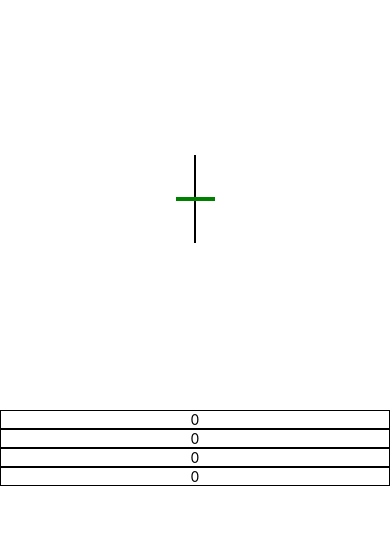
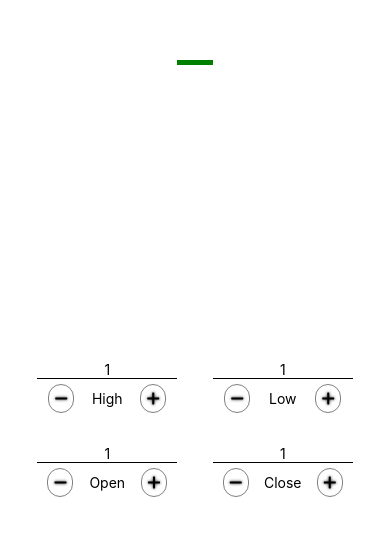
Before and after one commit to Alequin/japanese-candlestick-patterns-app, a React Native app: screen / in a window 390 px wide. Shown: the part 213-748 px from the top of the page. Built offline with nearby package versions, Linux system fonts and the light colour scheme.

Commit message:
styled candles inputs and improved logic

```diff
--- a/App.js
+++ b/App.js
@@ -1,14 +1,16 @@
+import Constants from "expo-constants";
+import { StatusBar } from "expo-status-bar";
 import React, { useState } from "react";
-import { StyleSheet, TextInput, View } from "react-native";
+import { StyleSheet, View } from "react-native";
 import { Candle } from "./src/candle";
 import { CandleInputs } from "./src/candle-inputs";
 import { useCandleShape } from "./src/use-candle-shape";
 
 export default function App() {
-  const [high, setHigh] = useState("0");
-  const [close, setClose] = useState("0");
-  const [open, setOpen] = useState("0");
-  const [low, setLow] = useState("0");
+  const [high, setHigh] = useState("1");
+  const [close, setClose] = useState("1");
+  const [open, setOpen] = useState("1");
+  const [low, setLow] = useState("1");
 
   const { isCandleValid, ...candleShapeDetails } = useCandleShape({
     high: toNumber(high),
@@ -18,11 +20,16 @@ export default function App() {
   });
 
   return (
+    <View style={styles.page}>
+      <StatusBar style="light" />
       <View style={styles.container}>
+        <View style={styles.candleContainer}>
           <Candle
             isCandleValid={isCandleValid}
             candleShapeDetails={candleShapeDetails}
           />
+        </View>
+        <View style={styles.inputsContainer}>
           <CandleInputs
             high={high}
             setHigh={setHigh}
@@ -34,6 +41,8 @@ export default function App() {
             setClose={setClose}
           />
         </View>
+      </View>
+    </View>
   );
 }
 
@@ -43,25 +52,22 @@ const toNumber = (value) => {
 };
 
 const styles = StyleSheet.create({
+  page: {
+    paddingTop: Constants.statusBarHeight + 10,
+    height: "100%",
+    width: "100%",
+    justifyContent: "center",
+    alignItems: "center",
+  },
   container: {
     height: "100%",
-    backgroundColor: "#fff",
-    alignItems: "center",
-    justifyContent: "center",
+    width: "90%",
   },
   candleContainer: {
-    height: "50%",
-    width: "100%",
-    alignItems: "center",
-    justifyContent: "center",
+    height: "60%",
+    marginVertical: 15,
   },
-  stick: {
-    borderWidth: 1,
-    borderColor: "black",
+  inputsContainer: {
     height: "25%",
   },
-  body: {
-    width: "10%",
-    height: "50%",
-  },
 });
--- a/package.json
+++ b/package.json
@@ -9,6 +9,7 @@
   },
   "dependencies": {
     "expo": "~41.0.1",
+    "expo-constants": "~10.1.3",
     "expo-status-bar": "~1.0.4",
     "lodash": "^4.17.21",
     "react": "16.13.1",
--- a/src/candle-inputs.js
+++ b/src/candle-inputs.js
@@ -1,5 +1,13 @@
+import { round } from "lodash";
 import React from "react";
-import { StyleSheet, TextInput, View } from "react-native";
+import {
+  StyleSheet,
+  Text,
+  TextInput,
+  TouchableOpacity,
+  View,
+} from "react-native";
+import { Icon } from "./icon";
 
 export const CandleInputs = ({
   high,
@@ -12,46 +20,101 @@ export const CandleInputs = ({
   setClose,
 }) => {
   return (
+    <View style={styles.container}>
+      <View style={styles.inputRow}>
+        <Input title="High" value={high} setValue={setHigh} />
+        <Input title="Low" value={low} setValue={setLow} />
+      </View>
+      <View style={styles.inputRow}>
+        <Input title="Open" value={open} setValue={setOpen} />
+        <Input title="Close" value={close} setValue={setClose} />
+      </View>
+    </View>
+  );
+};
+
+const Input = ({ title, value, setValue }) => {
+  return (
     <View style={styles.inputContainer}>
       <TextInput
         style={styles.input}
-        value={high}
-        onChangeText={(value) => setHigh(value)}
+        value={value.toString()}
+        onChangeText={(value) => setValue(value)}
         keyboardType="numeric"
       />
-      <TextInput
-        style={styles.input}
-        value={open}
-        onChangeText={(value) => setOpen(value)}
-        keyboardType="numeric"
-      />
-      <TextInput
-        style={styles.input}
-        value={close}
-        onChangeText={(value) => setClose(value)}
-        keyboardType="numeric"
-      />
-      <TextInput
-        style={styles.input}
-        value={low}
-        onChangeText={(value) => setLow(value)}
-        keyboardType="numeric"
-      />
+      <View style={styles.inputButtonsContainer}>
+        <TouchableOpacity
+          onPress={() => {
+            const number = Number(value);
+            return !isNaN(number)
+              ? setValue(round(number - 0.00001, 5))
+              : setValue(1);
+          }}
+        >
+          <View style={styles.inputButton}>
+            <Icon icon="minus" color="black" size={25} />
+          </View>
+        </TouchableOpacity>
+        <Text>{title}</Text>
+        <TouchableOpacity
+          onPress={() => {
+            const number = Number(value);
+            return !isNaN(number)
+              ? setValue(round(number + 0.00001, 5))
+              : setValue(1);
+          }}
+        >
+          <View style={styles.inputButton}>
+            <Icon icon="plus" color="black" size={25} />
+          </View>
+        </TouchableOpacity>
+      </View>
     </View>
   );
 };
 
 const styles = StyleSheet.create({
+  container: {
+    paddingVertical: 20,
+    height: "100%",
+    width: "100%",
+
+    justifyContent: "space-around",
+    alignItems: "center",
+    backgroundColor: "white",
+  },
+  inputRow: {
+    flexDirection: "row",
+    justifyContent: "space-around",
+    alignItems: "center",
+  },
   inputContainer: {
-    height: 20,
-    width: "100%",
+    paddingHorizontal: "5%",
+    width: "50%",
+    justifyContent: "center",
+    alignItems: "center",
   },
   input: {
-    height: "100%",
     width: "100%",
-    borderWidth: 1,
+    borderBottomWidth: 1,
     borderColor: "black",
     color: "black",
     textAlign: "center",
   },
+  inputButtonsContainer: {
+    width: "100%",
+    flexDirection: "row",
+    justifyContent: "space-around",
+    alignItems: "center",
+  },
+  inputButton: {
+    padding: 2,
+    borderRadius: 30,
+    borderColor: "gray",
+    borderWidth: 1,
+    margin: 5,
+    flexDirection: "row",
+    backgroundColor: "white",
+    elevation: 8,
+  },
 });
--- a/src/candle.js
+++ b/src/candle.js
@@ -12,9 +12,15 @@ export const Candle = ({
 }) => {
   return isCandleValid ? (
     <View style={styles.candleContainer}>
-      <CandleStick height={`${topStickHeightPercentage}%`} />
-      <CandleBody height={`${bodyHeightPercentage}%`} isBullish={isBullish} />
-      <CandleStick height={`${bottomStickHeightPercentage}%`} />
+      {topStickHeightPercentage > 0 ? (
+        <CandleStick height={`${topStickHeightPercentage}%`} />
+      ) : null}
+      {bodyHeightPercentage > 0 ? (
+        <CandleBody height={`${bodyHeightPercentage}%`} isBullish={isBullish} />
+      ) : null}
+      {bottomStickHeightPercentage > 0 ? (
+        <CandleStick height={`${bottomStickHeightPercentage}%`} />
+      ) : null}
     </View>
   ) : (
     <View style={styles.candleContainer}>
@@ -31,7 +37,7 @@ const CandleStick = ({ height }) => {
     [height]
   );
 
-  return <View style={style}></View>;
+  return <View style={style} />;
 };
 
 const CandleBody = ({ height, isBullish }) => {
@@ -44,15 +50,17 @@ const CandleBody = ({ height, isBullish }) => {
     [height]
   );
 
-  return <View style={style}></View>;
+  return <View style={style} />;
 };
 
 const styles = StyleSheet.create({
   candleContainer: {
-    height: "50%",
+    height: "100%",
     width: "100%",
     alignItems: "center",
     justifyContent: "center",
+
+    backgroundColor: "white",
   },
   stick: {
     borderWidth: 1,
--- /dev/null
+++ b/src/dynamic-font-size.js
@@ -0,0 +1,20 @@
+import { Dimensions, Platform, PixelRatio } from "react-native";
+
+const { width: SCREEN_WIDTH } = Dimensions.get("window");
+
+// based on iphone 5s's scale
+const scale = SCREEN_WIDTH / 400;
+
+export const dynamicFontSize = (requestedSize) => {
+  const size = Math.round(
+    PixelRatio.roundToNearestPixel(scaleModifier(requestedSize) * scale)
+  );
+
+  return Platform.OS === "ios" ? size : size - 2;
+};
+
+const scaleModifier = (size) => {
+  if (SCREEN_WIDTH < 400) return size - 2;
+  if (SCREEN_WIDTH > 700) return size - 5;
+  return size;
+};
--- /dev/null
+++ b/src/icon.js
@@ -0,0 +1,44 @@
+import { Entypo } from "@expo/vector-icons";
+import camelCase from "lodash/camelCase";
+import React from "react";
+import { View } from "react-native";
+import { dynamicFontSize } from "./dynamic-font-size";
+import { textShadow } from "./text-shadow-style";
+
+export const Icon = ({ icon, ...otherProps }) => {
+  const IconToRender = ICON_OPTIONS[icon];
+  if (!IconToRender)
+    throw new Error(`Unable to find an icon by the name ${icon}`);
+  return <IconToRender {...otherProps} />;
+};
+
+const customIcon =
+  (IconSourceElement, iconName) =>
+  ({ size, color, style, ...otherProps }) =>
+    (
+      <TestIdElement testID={`${camelCase(iconName)}Icon`} style={style}>
+        <IconSourceElement
+          name={iconName}
+          size={dynamicFontSize(size)}
+          color={color}
+          style={textShadow}
+          {...otherProps}
+        />
+      </TestIdElement>
+    );
+
+const ICON_OPTIONS = {
+  plus: customIcon(Entypo, "plus"),
+  minus: customIcon(Entypo, "minus"),
+  blankSpace: ({ size, ...otherProps }) => (
+    <MaterialIcons
+      name="check-box-outline-blank"
+      size={size}
+      color="transparent"
+    >
+      <TestIdElement testID="blankSpaceIcon" {...otherProps} />
+    </MaterialIcons>
+  ),
+};
+
+const TestIdElement = (props) => <View {...props} />;
--- /dev/null
+++ b/src/text-shadow-style.js
@@ -0,0 +1 @@
+export const textShadow = { textShadowColor: "black", textShadowRadius: 3 };
--- a/src/use-candle-shape.js
+++ b/src/use-candle-shape.js
@@ -1,4 +1,4 @@
-import { isNull, some } from "lodash";
+import { isNull, some, uniq } from "lodash";
 import { useMemo } from "react";
 
 export const useCandleShape = (candleData) =>
@@ -10,14 +10,10 @@ export const useCandleShape = (candleData) =>
 
     const isBullish = validCandleData.close >= validCandleData.open;
 
-    const heights = isBullish
-      ? bullishHeights(validCandleData)
-      : bearishHeights(validCandleData);
-
     return {
       isCandleValid: true,
       isBullish,
-      ...heights,
+      ...heights(isBullish, validCandleData),
     };
   }, Object.values(candleData));
 
@@ -33,6 +29,20 @@ const getValidCandleData = (candleData) => {
   return validCandleData;
 };
 
+const heights = (isBullish, validCandleData) => {
+  if (uniq(Object.values(validCandleData)).length === 1)
+    return neutralHeights();
+
+  return isBullish
+    ? bullishHeights(validCandleData)
+    : bearishHeights(validCandleData);
+};
+
+const neutralHeights = () => ({
+  bodyHeightPercentage: 1,
+  topStickHeightPercentage: 0,
+  bottomStickHeightPercentage: 0,
+});
 const bullishHeights = ({ high, low, open, close }) => {
   const fullHeight = high - low;
   return {
@@ -67,15 +77,15 @@ const validClose = ({ high, low, close }) => {
   return isCandleBodyPriceValid(high, low, close) ? close : null;
 };
 const isCandleBodyPriceValid = (high, low, bodyPrice) => {
-  return high > bodyPrice && low < bodyPrice;
+  return high >= bodyPrice && low <= bodyPrice;
 };
 
 const bodyHeight = (close, open, fullHeight) => {
   const height = (Math.abs(close - open) / fullHeight) * 100;
-  return height || 1;
+  return height || 0;
 };
 
 const stickHeight = (high, bodyTop, fullHeight) => {
   const height = (Math.abs(high - bodyTop) / fullHeight) * 100;
-  return height || 1;
+  return height || 0;
 };
```
Lines whose indentation alone changed are shown as unchanged.
